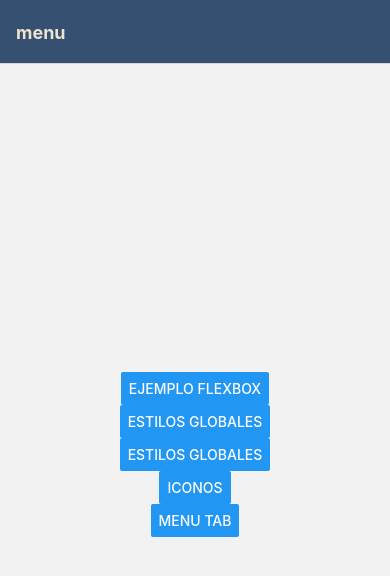
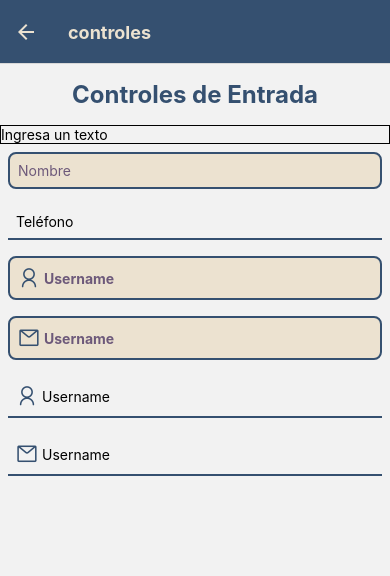
Before and after one commit to zavaletamx/desarrollo-movil-multiplataforma, a React Native app: screen /controles in a window 390 px wide. Shown: the top 576 px of the page. Built offline with nearby package versions, Linux system fonts and the light colour scheme.

Commit message:
Implementacion de NavigationDrawer

```diff
--- a/App.js
+++ b/App.js
@@ -1,3 +1,6 @@
+// Import para activar los gestos y animaciones
+// que necesita NavigationDrawer
+import 'react-native-gesture-handler';
 /**
  * ReactNative indica que toda la app y cualquier método de navegación debe estar contenido
  * por un NavigationContainer, en caso de existir más de un método de navegación
@@ -29,6 +32,13 @@ import EstilosGlobalesScreen from './src/screens/EstilosGlobalesScreen';
 import IconosScreen from './src/screens/IconosScreen';
 import TabContainerScreen from './src/screens/TabContainerScreen';
 import colores from './src/styles/colores';
+import DrawerContainer from './src/screens/DrawerContainer';
+import ControlesScreen from './src/screens/ControlesScreen';
+
+/*
+Agregamos nuestro Drawer como un elemento mas
+del Stack
+*/
 
 export default function App() {
 	return (
@@ -89,6 +99,16 @@ export default function App() {
 						title: 'Mi cuenta',
 					}}
 				/>
+
+				<Stack.Screen
+					name='menu_drawer'
+					component={DrawerContainer}
+				/>
+
+				<Stack.Screen
+					name='controles'
+					component={ControlesScreen}
+				/>
 			</Stack.Navigator>
 		</NavigationContainer>
 	);
--- a/babel.config.js
+++ b/babel.config.js
@@ -1,6 +1,7 @@
-module.exports = function(api) {
-  api.cache(true);
-  return {
-    presets: ['babel-preset-expo'],
-  };
+module.exports = function (api) {
+	api.cache(true);
+	return {
+		presets: ['babel-preset-expo'],
+		plugins: ['react-native-reanimated/plugin'],
+	};
 };
--- a/package.json
+++ b/package.json
@@ -11,6 +11,7 @@
 	},
 	"dependencies": {
 		"@react-navigation/bottom-tabs": "^6.2.0",
+		"@react-navigation/drawer": "^6.3.1",
 		"@react-navigation/native": "^6.0.8",
 		"@react-navigation/native-stack": "^6.5.0",
 		"expo": "~44.0.0",
@@ -18,6 +19,8 @@
 		"react": "17.0.1",
 		"react-dom": "17.0.1",
 		"react-native": "0.64.3",
+		"react-native-gesture-handler": "~2.1.0",
+		"react-native-reanimated": "~2.3.1",
 		"react-native-safe-area-context": "3.3.2",
 		"react-native-screens": "~3.10.1",
 		"react-native-web": "0.17.1"
--- /dev/null
+++ b/src/screens/ControlesScreen.js
@@ -0,0 +1,117 @@
+import {
+	ScrollView,
+	Text,
+	TextInput,
+	View,
+} from 'react-native';
+import estilos from '../styles/estilos';
+import { AntDesign } from '@expo/vector-icons';
+import colores from '../styles/colores';
+
+const ControlesScreen = (props) => {
+	return (
+		<ScrollView>
+			<Text style={estilos.tituloComponente}>
+				Controles de Entrada
+			</Text>
+
+			{/* TextInput es el componente encargado
+            de renderizar un campo de texto, por defecto
+            carece de cualquier tipo de diseño */}
+			<TextInput
+				style={estilos.textInputBase}
+				placeholder='Ingresa un texto'
+				keyboardType='default'
+			/>
+
+			<TextInput
+				style={estilos.textInputPerso1}
+				placeholder='Nombre'
+				keyboardType='default'
+			/>
+
+			<TextInput
+				style={estilos.textInputPerso2}
+				placeholder='Teléfono'
+				keyboardType='phone-pad'
+			/>
+
+			{/* Creamos nuestro propio TextInput con
+            icono */}
+			<View style={estilos.textInputIconContainer1}>
+				<AntDesign
+					name='user'
+					size={22}
+					color={colores.yinMnBlue}
+				/>
+				<TextInput
+					style={estilos.textInputIcon}
+					placeholder='Username'
+					keyboardType='default'
+				/>
+			</View>
+
+			<View style={estilos.textInputIconContainer1}>
+				<AntDesign
+					name='mail'
+					size={22}
+					color={colores.yinMnBlue}
+				/>
+				<TextInput
+					style={estilos.textInputIcon}
+					placeholder='Username'
+					keyboardType='email-address'
+					//Evitamos la primera letra  mayúscula
+					autoCapitalize='none'
+					//Evitamos la corrección de palabras
+					autoCorrect={false}
+				/>
+			</View>
+
+			<View style={estilos.textInputIconContainer2}>
+				<AntDesign
+					name='user'
+					size={22}
+					color={colores.yinMnBlue}
+				/>
+				<TextInput
+					// Forma uno de sobreescribir estilos
+					style={{
+						...estilos.textInputIcon,
+						...estilos.textInputIconLine,
+					}}
+					placeholder='Username'
+					keyboardType='default'
+					//Evitamos la primera letra  mayúscula
+					autoCapitalize='none'
+					//Evitamos la corrección de palabras
+					autoCorrect={false}
+				/>
+			</View>
+
+			<View style={estilos.textInputIconContainer2}>
+				<AntDesign
+					name='mail'
+					size={22}
+					color={colores.yinMnBlue}
+				/>
+				<TextInput
+					// Forma dos de sobreescribir estilos
+					style={{
+						...estilos.textInputIcon,
+						color: '#000',
+						fontWeight: 'normal',
+					}}
+					placeholder='Username'
+					keyboardType='email-address'
+					//Evitamos la primera letra  mayúscula
+					autoCapitalize='none'
+					//Evitamos la corrección de palabras
+					autoCorrect={false}
+				/>
+			</View>
+		</ScrollView>
+	);
+};
+
+export default ControlesScreen;
--- /dev/null
+++ b/src/screens/DrawerContainer.js
@@ -0,0 +1,40 @@
+/*
+Invocamos al DrawerNavigator, contenedor de
+los componentes navegables desde un Drawer
+*/
+import { createDrawerNavigator } from '@react-navigation/drawer';
+
+/*
+Importamos los items del Drawer
+*/
+import HomeDrawerItem from './drawerItems/HomeDrawerItem';
+import NotificacionesDrawerItem from './drawerItems/NotificacionesDrawerItem';
+
+/*
+Inicializamos el contenedor del Drawer
+*/
+const Drawer = createDrawerNavigator();
+
+/*
+Retornamos la estructura de todo el
+NavigationDrawer
+*/
+const DrawerContainer = (props) => {
+	return (
+		<Drawer.Navigator>
+			{/* Indicamos todos los menus que tendrá nuestro
+            Drawer */}
+			<Drawer.Screen
+				name='drawer_home'
+				component={HomeDrawerItem}
+			/>
+
+			<Drawer.Screen
+				name='drawer_noti'
+				component={NotificacionesDrawerItem}
+			/>
+		</Drawer.Navigator>
+	);
+};
+
+export default DrawerContainer;
--- a/src/screens/MenuScreen.js
+++ b/src/screens/MenuScreen.js
@@ -65,6 +65,11 @@ const MenuScreen = (props) => {
 				title='Menu Tab'
 				onPress={() => clickPantalla('menu_tab')}
 			/>
+
+			<Button
+				title='Menu Drawer'
+				onPress={() => clickPantalla('menu_drawer')}
+			/>
 		</View>
 	);
 };
--- /dev/null
+++ b/src/screens/drawerItems/HomeDrawerItem.js
@@ -0,0 +1,16 @@
+import { Text, View } from 'react-native';
+
+const HomeDrawerItem = (props) => {
+	return (
+		<View
+			style={{
+				flex: 1,
+				justifyContent: 'center',
+				alignItems: 'center',
+			}}>
+			<Text>HomeDrawerItem.js</Text>
+		</View>
+	);
+};
+
+export default HomeDrawerItem;
--- /dev/null
+++ b/src/screens/drawerItems/NotificacionesDrawerItem.js
@@ -0,0 +1,16 @@
+import { Text, View } from 'react-native';
+
+const NotificacionesDrawerItem = (props) => {
+	return (
+		<View
+			style={{
+				flex: 1,
+				justifyContent: 'center',
+				alignItems: 'center',
+			}}>
+			<Text>NotificacionesDrawerItem.js</Text>
+		</View>
+	);
+};
+
+export default NotificacionesDrawerItem;
--- a/src/styles/estilos.js
+++ b/src/styles/estilos.js
@@ -1,4 +1,5 @@
 import { StyleSheet } from 'react-native';
+import { Colors } from 'react-native/Libraries/NewAppScreen';
 import colores from './colores';
 
 /*
@@ -45,6 +46,67 @@ const estilos = StyleSheet.create({
 	textoTarjeta2: {
 		color: colores.vividSkyBlue,
 	},
+
+	tituloComponente: {
+		margin: 16,
+		fontSize: 24,
+		textAlign: 'center',
+		color: colores.yinMnBlue,
+		fontWeight: 'bold',
+	},
+
+	textInputBase: {
+		borderWidth: 1,
+		width: null,
+	},
+
+	textInputPerso1: {
+		borderWidth: 2,
+		borderColor: colores.yinMnBlue,
+		margin: 8,
+		padding: 8,
+		borderRadius: 8,
+		color: colores.chineseViolet,
+		backgroundColor: colores.bone,
+	},
+
+	textInputPerso2: {
+		borderBottomWidth: 2,
+		borderBottomColor: colores.yinMnBlue,
+		margin: 8,
+		padding: 8,
+	},
+
+	textInputIconContainer1: {
+		flex: 1,
+		flexDirection: 'row',
+		borderColor: colores.yinMnBlue,
+		backgroundColor: colores.bone,
+		borderWidth: 2,
+		margin: 8,
+		padding: 8,
+		borderRadius: 8,
+	},
+
+	textInputIconContainer2: {
+		flex: 1,
+		flexDirection: 'row',
+		borderBottomColor: colores.yinMnBlue,
+		borderBottomWidth: 2,
+		margin: 8,
+		padding: 8,
+	},
+	textInputIcon: {
+		flex: 1,
+		marginStart: 4,
+		color: colores.chineseViolet,
+		fontWeight: 'bold',
+	},
+
+	textInputIconLine: {
+		color: '#000',
+		fontWeight: 'normal',
+	},
 });
 
 export default estilos;
```
Also changed, not shown: 2 other files (tests, documents, lock files or other folders).
